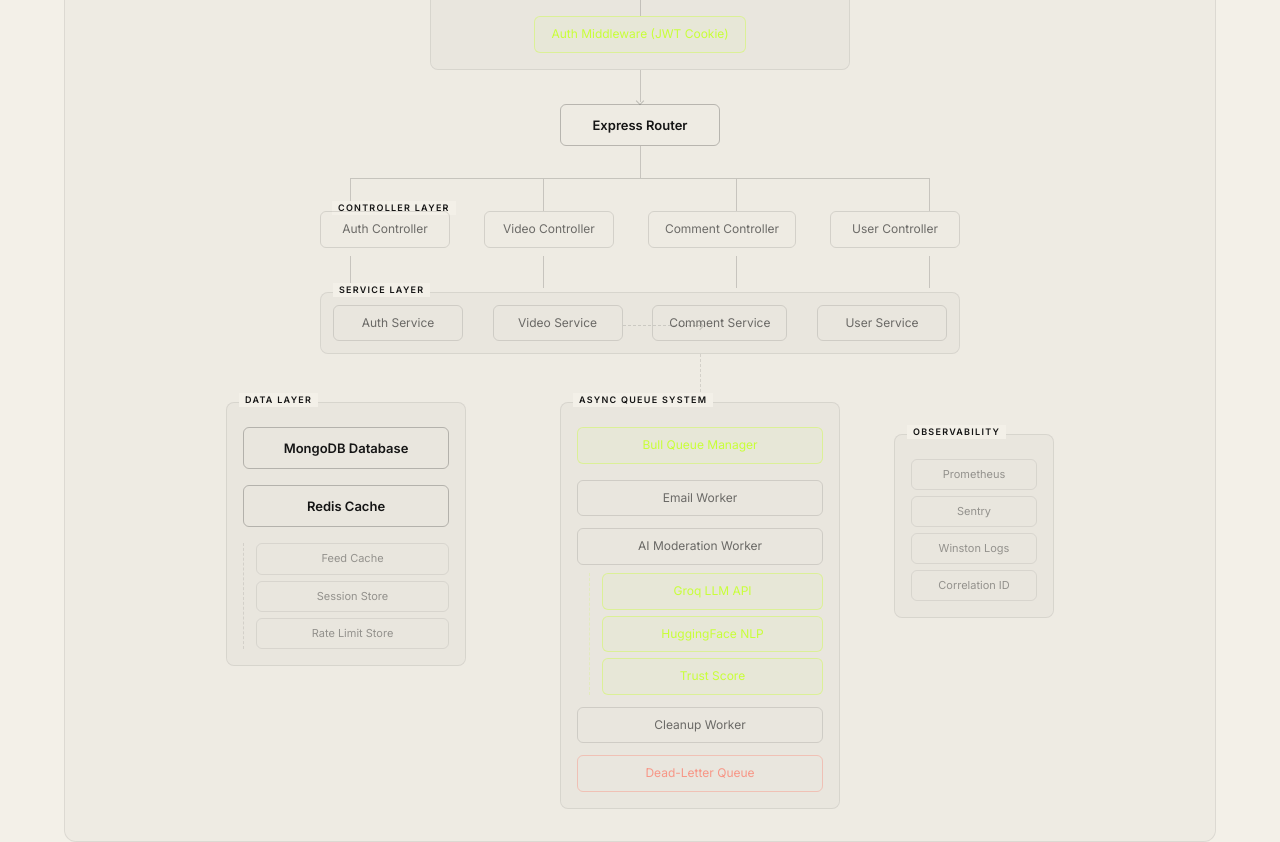
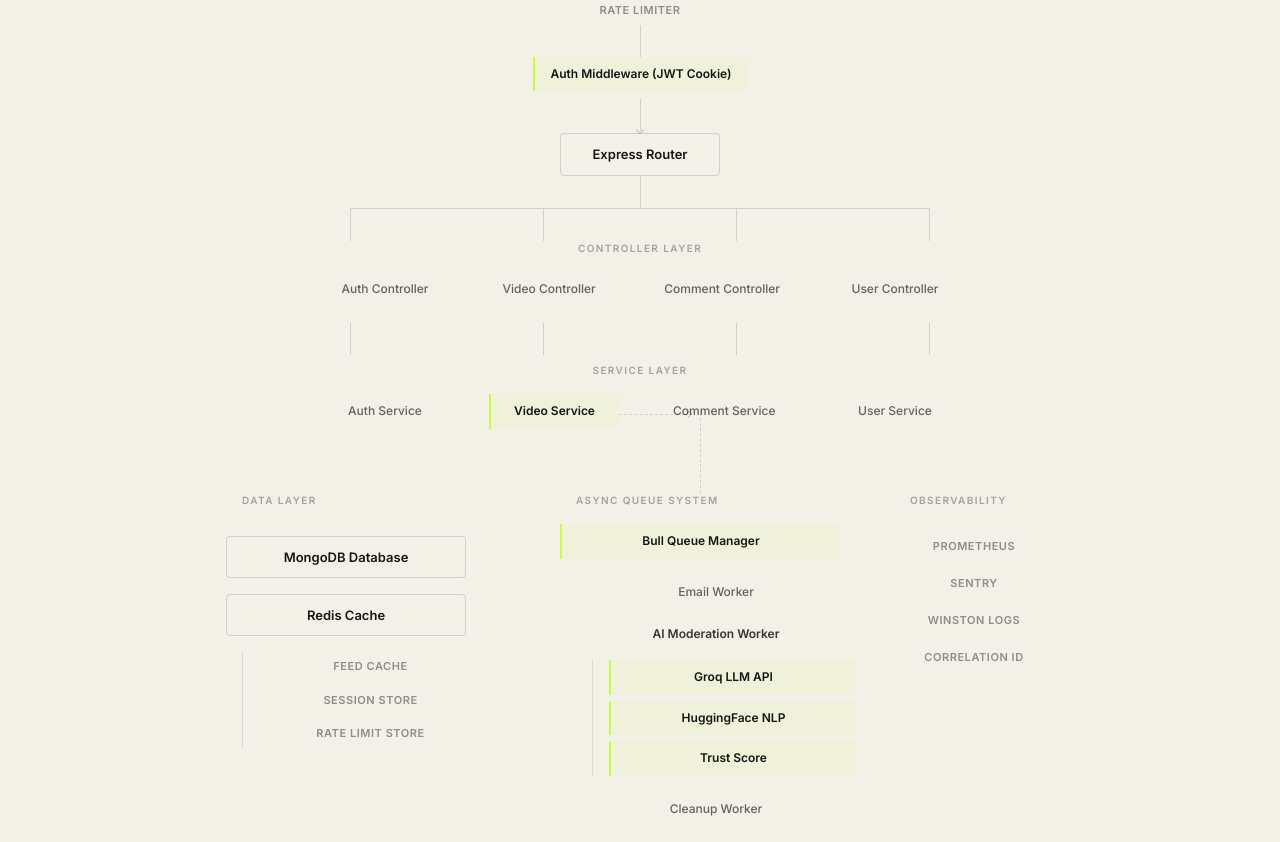
Before and after one commit to Topiia/personal-portfolio, a Next.js app: page / in a window 1280 px wide. Shown: the part 2480-3322 px from the top of the page. Built offline with nearby package versions, Linux system fonts and the light colour scheme.

Commit message:
tiny changes

```diff
--- a/components/ui/CapsuleArchitectureDiagram.tsx
+++ b/components/ui/CapsuleArchitectureDiagram.tsx
@@ -9,17 +9,18 @@ import { TransformWrapper, TransformComponent } from 'react-zoom-pan-pinch';
 ───────────────────────────────────────────────────────────── */
 interface NodeProps {
     title: string;
-    type?: 'primary' | 'secondary' | 'micro' | 'acid';
+    type?: 'primary' | 'secondary' | 'micro' | 'acid' | 'warning';
     delay?: number;
     className?: string;
 }
 
 const Node: React.FC<NodeProps> = ({ title, type = 'secondary', delay = 0, className }) => {
     const styles: Record<string, string> = {
-        primary:   'border-[rgba(21,21,21,0.25)] text-ink text-[0.8125rem] font-semibold px-5 py-2.5 min-w-[160px]',
-        secondary: 'border-[rgba(21,21,21,0.12)] text-[rgba(21,21,21,0.60)] text-[0.75rem] px-4 py-2 min-w-[130px] hover:border-[rgba(21,21,21,0.28)] hover:text-ink',
-        micro:     'border-[rgba(21,21,21,0.08)] text-[rgba(21,21,21,0.40)] text-[0.6875rem] px-3 py-1.5 min-w-[100px]',
-        acid:      'border-[rgba(200,255,56,0.40)] text-acid text-[0.75rem] px-4 py-2 min-w-[130px] bg-[rgba(200,255,56,0.04)]',
+        primary:   'border border-[rgba(21,21,21,0.15)] rounded-[4px] text-ink text-[0.8125rem] font-semibold px-5 py-2.5 min-w-[160px] bg-transparent',
+        secondary: 'text-[rgba(21,21,21,0.65)] text-[0.75rem] font-medium px-4 py-2 min-w-[130px] transition-colors hover:text-ink',
+        micro:     'text-[rgba(21,21,21,0.45)] text-[0.6875rem] px-3 py-1.5 min-w-[100px] uppercase tracking-wider font-semibold',
+        acid:      'border-l-2 border-acid text-ink text-[0.75rem] font-semibold px-4 py-2 min-w-[130px] bg-[rgba(200,255,56,0.08)]',
+        warning:   'border-l-2 border-coral text-coral text-[0.75rem] font-medium px-4 py-2 min-w-[130px] bg-[rgba(255,107,87,0.05)]',
     };
 
     return (
@@ -28,7 +29,7 @@ const Node: React.FC<NodeProps> = ({ title, type = 'secondary', delay = 0, class
             whileInView={{ opacity: 1, y: 0 }}
             viewport={{ once: true, margin: '-20px' }}
             transition={{ delay, duration: 0.4 }}
-            className={`flex items-center justify-center text-center border rounded-[6px] transition-colors z-10 relative ${styles[type]} ${className ?? ''}`}
+            className={`flex items-center justify-center text-center z-10 relative ${styles[type]} ${className ?? ''}`}
         >
             {title}
         </motion.div>
@@ -39,7 +40,7 @@ const Node: React.FC<NodeProps> = ({ title, type = 'secondary', delay = 0, class
    Connectors
 ───────────────────────────────────────────────────────────── */
 const VLine = ({ dashed = false, className = '' }: { dashed?: boolean; className?: string }) => (
-    <div className={`w-px h-8 ${dashed ? 'border-l border-dashed border-[rgba(21,21,21,0.12)]' : 'border-l border-[rgba(21,21,21,0.18)]'} ${className}`} />
+    <div className={`w-px h-8 ${dashed ? 'border-l border-dashed border-[rgba(21,21,21,0.15)]' : 'border-l border-[rgba(21,21,21,0.15)]'} ${className}`} />
 );
 
 const ArrowDown = () => (
@@ -49,8 +50,8 @@ const ArrowDown = () => (
 /* ─────────────────────────────────────────────────────────────
    Label
 ───────────────────────────────────────────────────────────── */
-const GroupLabel = ({ children }: { children: React.ReactNode }) => (
-    <span className="absolute -top-2.5 left-3 text-[0.5625rem] font-semibold tracking-[0.14em] uppercase text-[rgba(21,21,21,0.28)] bg-paper px-1.5">
+const GroupLabel = ({ children, align = 'center' }: { children: React.ReactNode, align?: 'center' | 'left' }) => (
+    <span className={`text-[0.625rem] font-semibold tracking-[0.14em] uppercase text-[rgba(21,21,21,0.35)] mb-4 block w-full ${align === 'left' ? 'text-left pl-4' : 'text-center'}`}>
         {children}
     </span>
 );
@@ -59,7 +60,7 @@ const GroupLabel = ({ children }: { children: React.ReactNode }) => (
    Diagram
 ───────────────────────────────────────────────────────────── */
 const DiagramContent = () => (
-    <div className="min-w-[800px] flex flex-col items-center font-sans relative py-8 px-10">
+    <div className="min-w-[800px] flex flex-col items-center font-sans relative py-12 px-10">
 
         {/* 1. CLIENT */}
         <Node title="Client (React SPA)" type="primary" delay={0.05} />
@@ -70,7 +71,7 @@ const DiagramContent = () => (
         </div>
 
         {/* 2. EDGE SECURITY */}
-                <div className="relative flex flex-col items-center gap-0 p-4 rounded-[8px] border border-[rgba(21,21,21,0.08)] bg-[rgba(21,21,21,0.02)] w-[420px]">
+        <div className="flex flex-col items-center w-[420px] mb-2">
             <GroupLabel>Edge Security Middleware</GroupLabel>
             <Node title="CORS Policy" type="micro" delay={0.1} />
             <VLine className="h-5" />
@@ -78,7 +79,7 @@ const DiagramContent = () => (
             <VLine className="h-5" />
             <Node title="Rate Limiter" type="micro" delay={0.1} />
             <VLine className="h-5" />
-                    <Node title="Auth Middleware (JWT Cookie)" type="acid" delay={0.15} />
+            <Node title="Auth Middleware (JWT Cookie)" type="acid" delay={0.15} className="rounded-r-[4px]" />
         </div>
 
         <div className="flex flex-col items-center">
@@ -92,46 +93,50 @@ const DiagramContent = () => (
         <div className="flex flex-col items-center">
             <VLine className="h-10" />
             {/* Fork */}
-                    <div className="w-[580px] border-t border-[rgba(21,21,21,0.18)] h-px -mb-0" />
+            <div className="w-[580px] border-t border-[rgba(21,21,21,0.15)] h-px" />
             <div className="flex justify-between w-[580px]">
-                        <VLine className="h-6" />
-                        <VLine className="h-6" />
-                        <VLine className="h-6" />
-                        <VLine className="h-6" />
+                <VLine className="h-8" />
+                <VLine className="h-8" />
+                <VLine className="h-8" />
+                <VLine className="h-8" />
             </div>
         </div>
 
         {/* 4. CONTROLLERS */}
-                <div className="relative flex justify-between w-[640px] mb-10 mt-0">
+        <div className="flex flex-col w-[640px] mb-10">
             <GroupLabel>Controller Layer</GroupLabel>
+            <div className="flex justify-between w-full">
                 <Node title="Auth Controller" type="secondary" delay={0.25} />
                 <Node title="Video Controller" type="secondary" delay={0.25} />
                 <Node title="Comment Controller" type="secondary" delay={0.25} />
                 <Node title="User Controller" type="secondary" delay={0.25} />
             </div>
+        </div>
 
         {/* Drops to services */}
-                <div className="flex justify-between w-[580px] -mt-8 mb-1">
-                    <VLine className="h-8" />
-                    <VLine className="h-8" />
-                    <VLine className="h-8" />
-                    <VLine className="h-8" />
+        <div className="flex justify-between w-[580px] -mt-6 mb-2">
+            <VLine className="h-10" />
+            <VLine className="h-10" />
+            <VLine className="h-10" />
+            <VLine className="h-10" />
         </div>
 
         {/* 5. SERVICES */}
-                <div className="relative flex justify-between w-[640px] mb-12 p-3 rounded-[8px] border border-[rgba(21,21,21,0.08)] bg-[rgba(21,21,21,0.02)]">
+        <div className="flex flex-col w-[640px] mb-16">
             <GroupLabel>Service Layer</GroupLabel>
+            <div className="flex justify-between w-full">
                 <Node title="Auth Service" type="secondary" delay={0.3} />
                 <div className="relative">
-                        <Node title="Video Service" type="secondary" delay={0.3} className="border-[rgba(200,255,56,0.20)]" />
+                    <Node title="Video Service" type="acid" delay={0.3} className="rounded-r-[4px]" />
                     {/* Branch to async */}
-                        <div className="absolute top-1/2 left-full flex items-center w-20">
-                            <div className="w-full border-t border-dashed border-[rgba(21,21,21,0.14)]" />
-                            <div className="w-1.5 h-1.5 border-t border-r border-[rgba(21,21,21,0.18)] rotate-45 -ml-1" />
+                    <div className="absolute top-1/2 left-full flex items-center w-[72px]">
+                        <div className="w-full border-t border-dashed border-[rgba(21,21,21,0.15)]" />
+                        <div className="w-1.5 h-1.5 border-t border-r border-[rgba(21,21,21,0.22)] rotate-45 -ml-1" />
                     </div>
                 </div>
                 <Node title="Comment Service" type="secondary" delay={0.3} />
                 <Node title="User Service" type="secondary" delay={0.3} />
+            </div>
         </div>
 
         {/* DATA + ASYNC SPLIT */}
@@ -139,53 +144,48 @@ const DiagramContent = () => (
 
             {/* 6. DATA LAYER */}
             <div className="flex flex-col gap-3 w-[240px]">
-                        <div className="relative p-4 rounded-[8px] border border-[rgba(21,21,21,0.08)] bg-[rgba(21,21,21,0.02)]">
-                            <GroupLabel>Data Layer</GroupLabel>
-                            <div className="flex flex-col items-start gap-4 mt-2">
-                                <Node title="MongoDB Database" type="primary" delay={0.35} className="w-full" />
-                                <Node title="Redis Cache" type="primary" delay={0.35} className="w-full" />
-                                <div className="pl-3 border-l border-dashed border-[rgba(21,21,21,0.10)] flex flex-col gap-1.5 w-full">
-                                    <Node title="Feed Cache" type="micro" delay={0.4} className="w-full" />
-                                    <Node title="Session Store" type="micro" delay={0.4} className="w-full" />
-                                    <Node title="Rate Limit Store" type="micro" delay={0.4} className="w-full" />
-                                </div>
+                <GroupLabel align="left">Data Layer</GroupLabel>
+                <div className="flex flex-col items-start gap-4">
+                    <Node title="MongoDB Database" type="primary" delay={0.35} className="w-full justify-start" />
+                    <Node title="Redis Cache" type="primary" delay={0.35} className="w-full justify-start" />
+                    <div className="ml-4 pl-4 border-l border-[rgba(21,21,21,0.1)] flex flex-col gap-1 w-full">
+                        <Node title="Feed Cache" type="micro" delay={0.4} className="w-full justify-start px-0" />
+                        <Node title="Session Store" type="micro" delay={0.4} className="w-full justify-start px-0" />
+                        <Node title="Rate Limit Store" type="micro" delay={0.4} className="w-full justify-start px-0" />
                     </div>
                 </div>
             </div>
 
             {/* 7. ASYNC QUEUE */}
-                    <div className="flex flex-col items-center w-[280px] ml-10 relative">
-                        <div className="absolute -top-12 left-1/2 w-px h-12 border-l border-dashed border-[rgba(21,21,21,0.12)]" aria-hidden="true" />
-                        <div className="relative p-4 rounded-[8px] border border-[rgba(21,21,21,0.08)] bg-[rgba(21,21,21,0.02)] w-full flex flex-col items-center">
-                            <GroupLabel>Async Queue System</GroupLabel>
-                            <Node title="Bull Queue Manager" type="acid" delay={0.4} className="w-full mb-4 mt-2" />
-                            <div className="flex flex-col gap-3 w-full">
-                                <Node title="Email Worker" type="secondary" delay={0.45} className="w-full" />
+            <div className="flex flex-col w-[280px] ml-10 relative">
+                <div className="absolute -top-20 left-1/2 w-px h-20 border-l border-dashed border-[rgba(21,21,21,0.15)]" aria-hidden="true" />
+                <GroupLabel align="left">Async Queue System</GroupLabel>
+                <Node title="Bull Queue Manager" type="acid" delay={0.4} className="w-full mb-4 justify-start rounded-r-[4px]" />
+
+                <div className="flex flex-col gap-2 w-full ml-4">
+                    <Node title="Email Worker" type="secondary" delay={0.45} className="w-full justify-start px-0" />
                     <div className="relative w-full">
-                                    <Node title="AI Moderation Worker" type="secondary" delay={0.45} className="w-full border-[rgba(200,255,56,0.20)]" />
+                        <Node title="AI Moderation Worker" type="secondary" delay={0.45} className="w-full justify-start px-0 font-semibold text-[rgba(21,21,21,0.85)]" />
                         {/* AI subsystem */}
-                                    <div className="mt-2 ml-3 pl-3 border-l border-dashed border-[rgba(200,255,56,0.20)] flex flex-col gap-1.5">
-                                        <Node title="Groq LLM API" type="acid" delay={0.5} className="text-left justify-start" />
-                                        <Node title="HuggingFace NLP" type="acid" delay={0.5} className="text-left justify-start" />
-                                        <Node title="Trust Score" type="acid" delay={0.5} className="text-left justify-start" />
+                        <div className="mt-2 ml-4 pl-4 border-l border-[rgba(21,21,21,0.1)] flex flex-col gap-1.5 mb-2">
+                            <Node title="Groq LLM API" type="acid" delay={0.5} className="justify-start rounded-r-[4px]" />
+                            <Node title="HuggingFace NLP" type="acid" delay={0.5} className="justify-start rounded-r-[4px]" />
+                            <Node title="Trust Score" type="acid" delay={0.5} className="justify-start rounded-r-[4px]" />
                         </div>
                     </div>
-                                <Node title="Cleanup Worker" type="secondary" delay={0.45} className="w-full" />
-                                <Node title="Dead-Letter Queue" type="secondary" delay={0.45} className="w-full border-[rgba(255,107,87,0.30)] text-[rgba(255,107,87,0.65)]" />
-                            </div>
+                    <Node title="Cleanup Worker" type="secondary" delay={0.45} className="w-full justify-start px-0" />
+                    <Node title="Dead-Letter Queue" type="warning" delay={0.45} className="w-full justify-start rounded-r-[4px] mt-2" />
                 </div>
             </div>
 
             {/* 8. OBSERVABILITY */}
-                    <div className="flex flex-col gap-2 w-[160px] pt-8">
-                        <div className="relative p-4 rounded-[8px] border border-[rgba(21,21,21,0.08)] bg-[rgba(21,21,21,0.02)]">
-                            <GroupLabel>Observability</GroupLabel>
-                            <div className="flex flex-col gap-1.5 mt-2">
-                                <Node title="Prometheus" type="micro" delay={0.55} className="w-full" />
-                                <Node title="Sentry" type="micro" delay={0.55} className="w-full" />
-                                <Node title="Winston Logs" type="micro" delay={0.55} className="w-full" />
-                                <Node title="Correlation ID" type="micro" delay={0.55} className="w-full" />
-                            </div>
+            <div className="flex flex-col gap-2 w-[160px]">
+                <GroupLabel align="left">Observability</GroupLabel>
+                <div className="flex flex-col gap-2">
+                    <Node title="Prometheus" type="micro" delay={0.55} className="w-full justify-start px-2" />
+                    <Node title="Sentry" type="micro" delay={0.55} className="w-full justify-start px-2" />
+                    <Node title="Winston Logs" type="micro" delay={0.55} className="w-full justify-start px-2" />
+                    <Node title="Correlation ID" type="micro" delay={0.55} className="w-full justify-start px-2" />
                 </div>
             </div>
         </div>
@@ -198,21 +198,21 @@ export const CapsuleArchitectureDiagram: React.FC = () => {
     return (
         <>
             {/* Desktop View — Inline Diagram */}
-            <div className="hidden md:block rounded-[12px] border border-[rgba(21,21,21,0.08)] bg-[rgba(21,21,21,0.02)] overflow-x-auto">
+            <div className="hidden md:block overflow-x-auto bg-transparent border-t border-b border-[rgba(21,21,21,0.1)] py-4">
                 <DiagramContent />
             </div>
 
             {/* Mobile View — Preview Card */}
-            <div className="md:hidden rounded-[12px] border border-[rgba(21,21,21,0.08)] bg-[rgba(21,21,21,0.02)] p-5">
-                <h4 className="text-[0.9375rem] font-bold tracking-[-0.02em] text-ink mb-1">Architecture</h4>
+            <div className="md:hidden border-t border-b border-[rgba(21,21,21,0.1)] py-6">
+                <h4 className="text-[0.9375rem] font-bold tracking-[-0.02em] text-ink mb-2">Architecture Schema</h4>
                 <p className="text-[0.8125rem] text-[rgba(21,21,21,0.60)] leading-relaxed mb-5">
                     Distributed Node.js backend with AI moderation workers, async queues, and comprehensive observability.
                 </p>
                 <button
                     onClick={() => setIsMobileExpanded(true)}
-                    className="w-full py-3 rounded-[8px] bg-[rgba(21,21,21,0.06)] border border-[rgba(21,21,21,0.12)] text-[0.75rem] font-semibold uppercase tracking-[0.1em] text-ink hover:bg-[rgba(21,21,21,0.10)] transition-colors duration-200 flex items-center justify-center gap-2"
+                    className="w-full py-3 border border-[rgba(21,21,21,0.15)] rounded-[4px] text-[0.75rem] font-semibold uppercase tracking-[0.1em] text-ink hover:bg-[rgba(21,21,21,0.02)] transition-colors duration-200 flex items-center justify-center gap-2"
                 >
-                    VIEW SYSTEM
+                    View Schema
                     <svg width="14" height="14" viewBox="0 0 14 14" fill="none" aria-hidden="true">
                         <path d="M2 12V8M2 12H6M2 12L6 8M12 2v4M12 2H8M12 2L8 6" stroke="currentColor" strokeWidth="1.2" strokeLinecap="round" strokeLinejoin="round" />
                     </svg>
@@ -224,16 +224,16 @@ export const CapsuleArchitectureDiagram: React.FC = () => {
                 {isMobileExpanded && (
                     <motion.div
                         className="fixed inset-0 z-50 bg-paper flex flex-col md:hidden"
-                        initial={{ opacity: 0, y: '10%' }}
+                        initial={{ opacity: 0, y: '5%' }}
                         animate={{ opacity: 1, y: 0 }}
-                        exit={{ opacity: 0, y: '10%' }}
+                        exit={{ opacity: 0, y: '5%' }}
                         transition={{ duration: 0.4, ease: [0.16, 1, 0.3, 1] }}
                     >
-                        <div className="flex items-center justify-between p-4 border-b border-[rgba(21,21,21,0.08)]">
-                            <span className="text-[0.8125rem] font-bold text-ink tracking-[0.05em] uppercase">Capsule Architecture</span>
+                        <div className="flex items-center justify-between p-5 border-b border-[rgba(21,21,21,0.08)]">
+                            <span className="text-[0.75rem] font-bold text-ink tracking-[0.1em] uppercase">Architecture Schema</span>
                             <button
                                 onClick={() => setIsMobileExpanded(false)}
-                                className="p-2 text-[rgba(21,21,21,0.60)] hover:text-ink"
+                                className="text-[rgba(21,21,21,0.40)] hover:text-ink transition-colors"
                                 aria-label="Close viewer"
                             >
                                 <svg width="24" height="24" viewBox="0 0 24 24" fill="none">
@@ -241,15 +241,15 @@ export const CapsuleArchitectureDiagram: React.FC = () => {
                                 </svg>
                             </button>
                         </div>
-                        <div className="flex-1 overflow-hidden bg-[rgba(21,21,21,0.02)]">
+                        <div className="flex-1 overflow-hidden">
                             <TransformWrapper initialScale={0.4} minScale={0.3} maxScale={3} centerOnInit>
                                 <TransformComponent wrapperStyle={{ width: '100%', height: '100%' }}>
                                     <DiagramContent />
                                 </TransformComponent>
                             </TransformWrapper>
                         </div>
-                        <div className="p-4 border-t border-[rgba(21,21,21,0.08)] text-center">
-                            <p className="text-micro text-[rgba(21,21,21,0.50)]">Pinch to zoom, drag to pan</p>
+                        <div className="p-4 text-center">
+                            <p className="text-micro text-[rgba(21,21,21,0.40)]">Pinch to zoom, drag to pan</p>
                         </div>
                     </motion.div>
                 )}
```
Also changed, not shown: components/sections/TGLevelsStory.tsx (+5 -6 lines). Lines whose indentation alone changed are shown as unchanged.
